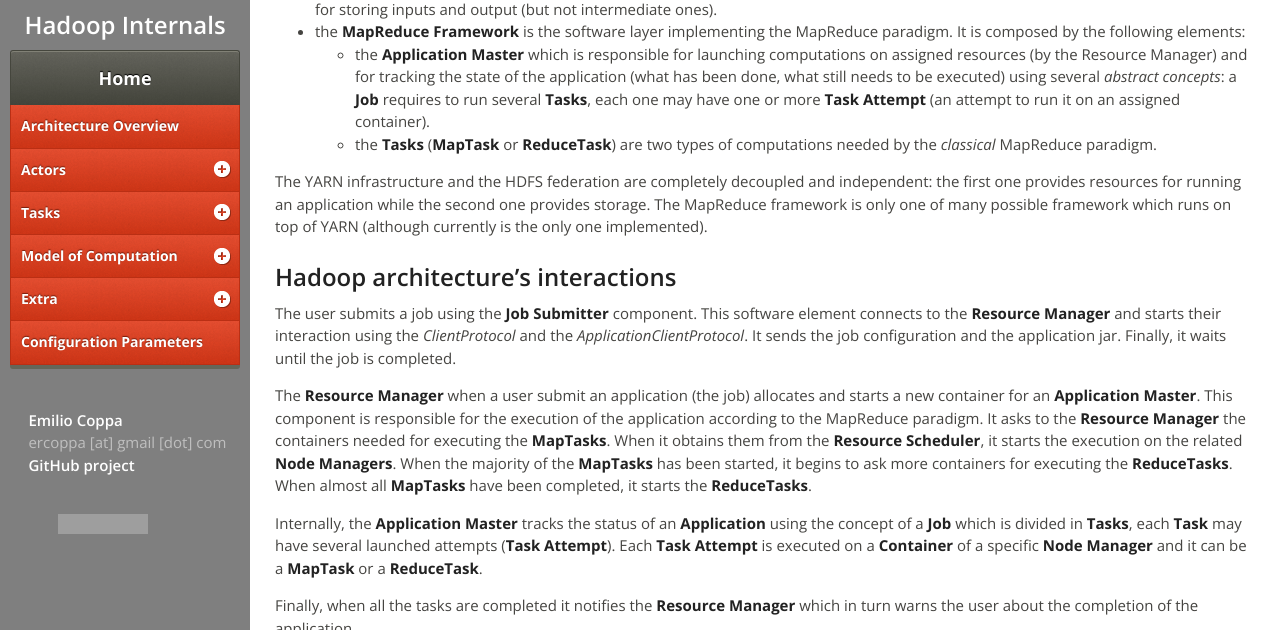
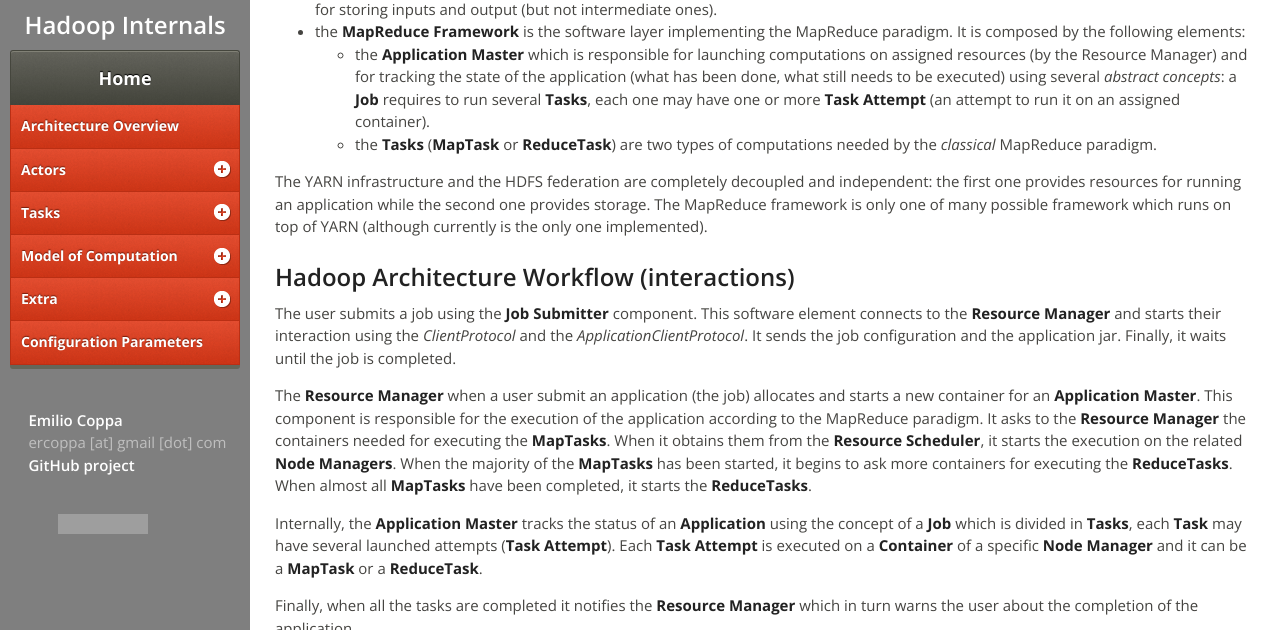
Before and after one commit to ercoppa/HadoopInternals, a Jekyll site: the page built from website/_posts/2014-04-02-HadoopArchitectureOverview.md, in a window 1280 px wide and 900 px high, scrolled down 725 px, cut to the strip 0-630 px from the top of the window. Built offline with Jekyll 4.4.1, drawn with Linux system fonts in a browser that asks for light colours; Markdown is read by kramdown in place of the engine named in the settings; grey boxes are pictures that could not be loaded.

Commit message:
updating website

```diff
--- a/website/_posts/2014-04-02-HadoopArchitectureOverview.md
+++ b/website/_posts/2014-04-02-HadoopArchitectureOverview.md
@@ -18,7 +18,7 @@ Apache Hadop is an open-source software framework for storage and large-scale pr
 
 The YARN infrastructure and the HDFS federation are completely decoupled and independent: the first one provides resources for running an application while the second one provides storage. The MapReduce framework is only one of many possible framework which runs on top of YARN (although currently is the only one implemented).
 
-### <a href="#hadoop-architecture-s-interactions" id="hadoop-architecture-s-interactions">Hadoop architecture's interactions</a>
+### <a href="#hadoop-architecture-workflow-interactions" id="hadoop-architecture-workflow-interactions">Hadoop Architecture Workflow (interactions)</a>
 
 The user submits a job using the **Job Submitter** component. This software element connects to the **Resource Manager** and starts their interaction using the *ClientProtocol* and the *ApplicationClientProtocol*. It sends the job configuration and the application jar. Finally, it waits until the job is completed.
 
```
Also changed, not shown: website/_sources/HadoopArchitectureOverview.md (+1 -1 lines), 2 other files.
